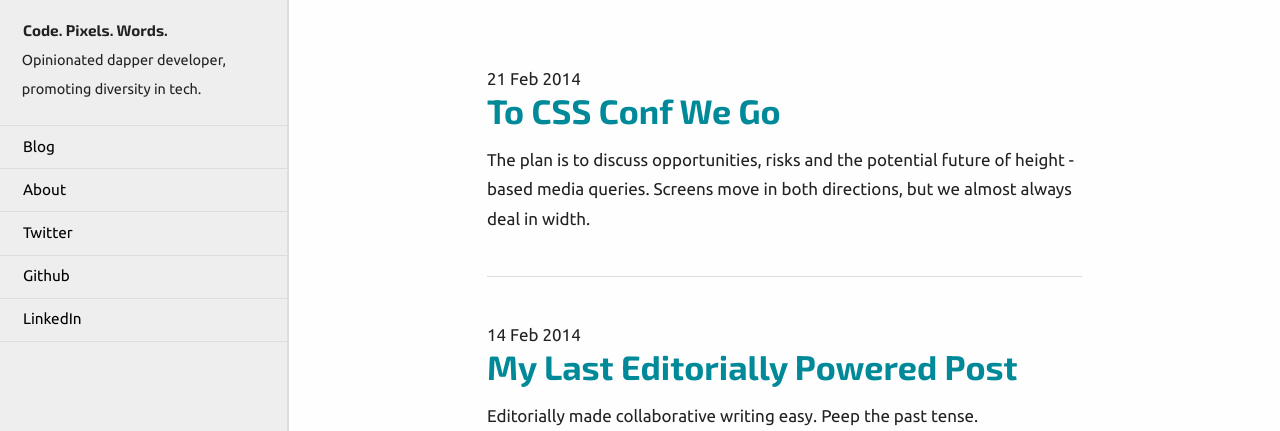
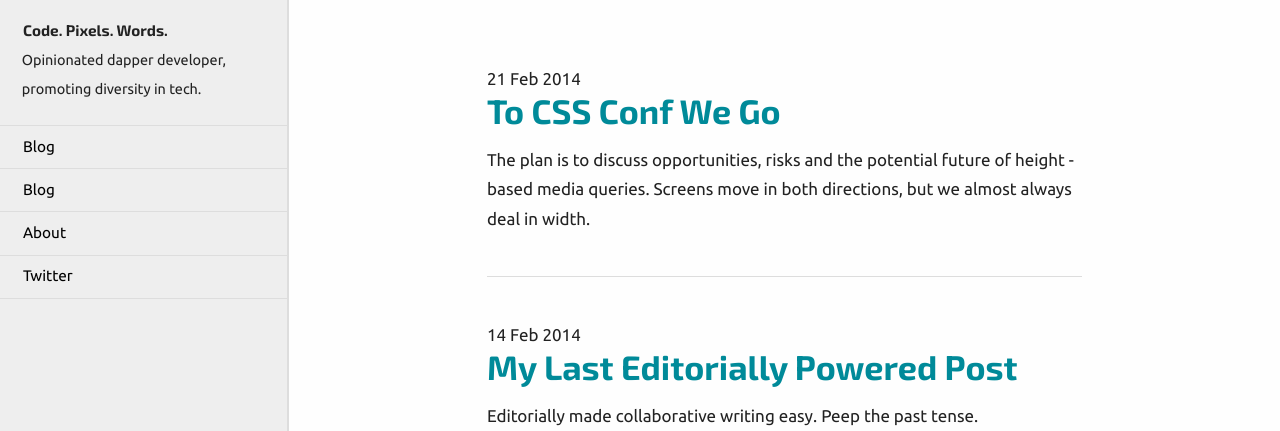
Before and after one commit to aebsr/aebsr.github.com, a Jekyll site: the page built from index.html, in a window 1280 px wide. Shown: the top 431 px of the page. Built offline with Jekyll 4.4.1, drawn with Linux system fonts in a browser that asks for light colours; the list of posts is cut into pages by our own code.

Commit message:
update nav

```diff
--- a/_config.yml
+++ b/_config.yml
@@ -18,14 +18,10 @@ markdown:     kramdown
 paginate:     6
 
 links:
+  - title: Blog
+    url: /
   - title: About
     url: /about
   - title: Twitter
     url: http://twitter.com/aebsr
     external: true
-  - title: Github
-    url: http://github.com/aebsr
-    external: true
-  - title: LinkedIn
-    url: http://www.linkedin.com/in/aebsr
-    external: true
```
